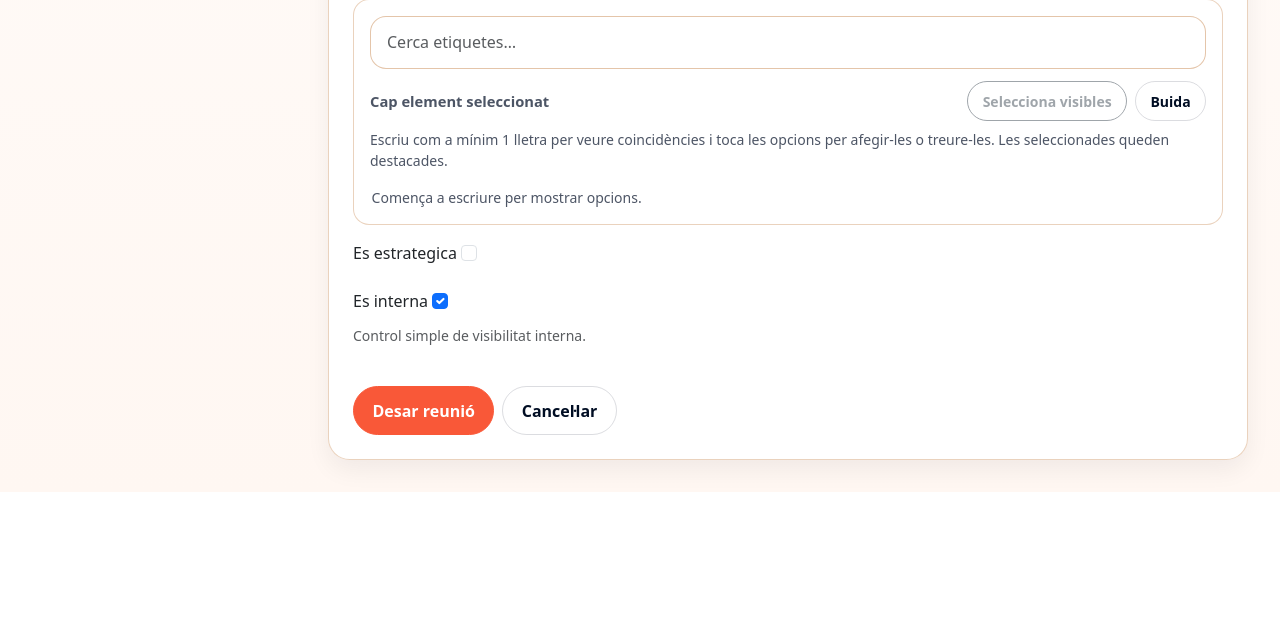
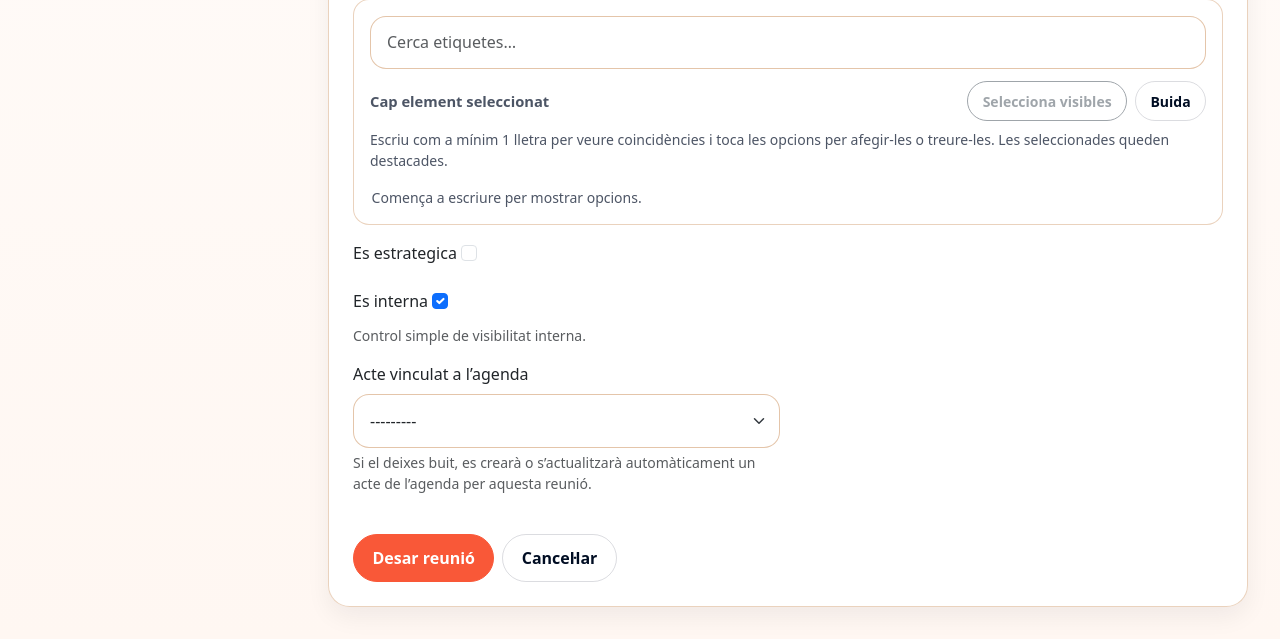
Before and after one commit to aitorivera11/crm-esquerrasantfeliu, a Django app: page /reunions/nova/ in a window 1280 px wide. Shown: the part 1872-2511 px from the top of the page. Before the commit the page ends 2364 px from the top, so only its background shows below. Run offline with Django 5.2, Linux system fonts and the light colour scheme; the visitor is signed in with stand-in values (Sample User, id 1); data comes from the database, SQL or seed files in the repository; data that the repository does not hold is empty; some libraries are stand-ins or nearby versions.

Commit message:
Connect agenda acts with meetings

```diff
--- a/reunions/forms.py
+++ b/reunions/forms.py
@@ -2,6 +2,7 @@ from django import forms
 from django.core.exceptions import ValidationError
 from django.db import transaction
 
+from agenda.models import Acte, ActeTipus, SegmentVisibilitat
 from core.forms import SearchableSelectMultiple
 from entitats.models import Entitat
 from persones.models import Persona
@@ -17,7 +18,7 @@ class ReunioForm(StyledFormMixin, forms.ModelForm):
         fields = [
             'titol', 'tipus', 'estat', 'inici', 'fi', 'ubicacio', 'descripcio', 'objectiu',
             'area', 'convocada_per', 'moderada_per', 'assistents', 'persones_relacionades',
-            'entitats_relacionades', 'etiquetes', 'es_estrategica', 'es_interna',
+            'entitats_relacionades', 'etiquetes', 'es_estrategica', 'es_interna', 'acte_agenda',
         ]
         widgets = {
             'inici': forms.DateTimeInput(attrs={'type': 'datetime-local'}),
@@ -38,6 +39,65 @@ class ReunioForm(StyledFormMixin, forms.ModelForm):
         self.fields['persones_relacionades'].queryset = Persona.objects.order_by('nom')
         self.fields['entitats_relacionades'].queryset = Entitat.objects.order_by('nom')
         self.fields['area'].queryset = AreaCampanya.objects.filter(activa=True).order_by('ordre', 'nom')
+        self.fields['acte_agenda'].queryset = Acte.objects.filter(external_source='').order_by('-inici', 'titol')
+        self.fields['acte_agenda'].required = False
+        self.fields['acte_agenda'].label = 'Acte vinculat a l’agenda'
+        self.fields['acte_agenda'].help_text = 'Si el deixes buit, es crearà o s’actualitzarà automàticament un acte de l’agenda per aquesta reunió.'
+
+    def save(self, commit=True):
+        instance = super().save(commit=False)
+        if commit:
+            instance.save()
+            self.save_m2m()
+            self.sync_acte_agenda(instance)
+        return instance
+
+    def save_m2m(self):
+        super().save_m2m()
+        if self.instance.pk:
+            self.sync_acte_agenda(self.instance)
+
+    def sync_acte_agenda(self, reunio):
+        acte = reunio.acte_agenda
+        creating = acte is None
+        if creating:
+            acte = Acte(creador=reunio.convocada_per)
+
+        tipus_nom = reunio.get_tipus_display()
+        acte_tipus, _ = ActeTipus.objects.get_or_create(nom=tipus_nom, defaults={'ordre': 0, 'actiu': True})
+        acte.titol = reunio.titol
+        acte.tipus = acte_tipus
+        acte.descripcio = reunio.descripcio or reunio.objectiu
+        acte.inici = reunio.inici
+        acte.fi = reunio.fi
+        acte.ubicacio = reunio.ubicacio
+        acte.estat = Acte.Estat.PUBLICAT if reunio.estat in {Reunio.Estat.CONVOCADA, Reunio.Estat.CELEBRADA, Reunio.Estat.TANCADA} else Acte.Estat.ESBORRANY
+        acte.es_important = reunio.es_estrategica
+        if not acte.creador_id:
+            acte.creador = reunio.convocada_per
+        acte.save()
+
+        if creating or reunio.acte_agenda_id != acte.pk:
+            reunio.acte_agenda = acte
+            reunio.save(update_fields=['acte_agenda', 'actualitzat_el'])
+
+        acte.persones_relacionades.set(reunio.persones_relacionades.all())
+        acte.entitats_relacionades.set(reunio.entitats_relacionades.all())
+
+        if reunio.es_interna:
+            coordinacio_segment, _ = SegmentVisibilitat.objects.get_or_create(
+                ambit=SegmentVisibilitat.Ambit.ROL,
+                codi=Usuari.Rol.COORDINACIO,
+                defaults={'etiqueta': 'Coordinació'},
+            )
+            acte.visible_per.set([coordinacio_segment])
+            acte.assistencia_permesa_per.set([coordinacio_segment])
+        elif creating:
+            acte.visible_per.clear()
+            acte.assistencia_permesa_per.clear()
+
+        confirmats_ids = reunio.acte_agenda.participants.filter(intencio='HI_ANIRE').values_list('usuari_id', flat=True) if reunio.acte_agenda_id else []
+        reunio.assistents.add(*list(confirmats_ids))
 
 
 class PuntOrdreDiaForm(StyledFormMixin, forms.ModelForm):
--- a/reunions/models.py
+++ b/reunions/models.py
@@ -97,6 +97,13 @@ class Reunio(TimeStampedModel):
         EtiquetaReunioTasques,
         blank=True,
         related_name='reunions',
+    )
+    acte_agenda = models.OneToOneField(
+        'agenda.Acte',
+        on_delete=models.SET_NULL,
+        null=True,
+        blank=True,
+        related_name='reunio_relacionada',
     )
 
     class Meta:
--- a/reunions/views.py
+++ b/reunions/views.py
@@ -67,7 +67,7 @@ class ReunioDetailView(ReunionsBaseMixin, DetailView):
     context_object_name = 'reunio'
 
     def get_queryset(self):
-        return Reunio.objects.select_related('convocada_per', 'moderada_per', 'area').prefetch_related(
+        return Reunio.objects.select_related('convocada_per', 'moderada_per', 'area', 'acte_agenda', 'acte_agenda__tipus').prefetch_related(
             'assistents', 'etiquetes', 'persones_relacionades', 'entitats_relacionades',
             'punts_ordre_dia__responsable', 'relacions_tasca__tasca__responsable', 'relacions_tasca__punt_ordre_dia',
             'acta__punts__punt_ordre_origen', 'acta__punts__tasques_generades__responsable',
@@ -77,6 +77,15 @@ class ReunioDetailView(ReunionsBaseMixin, DetailView):
         context = super().get_context_data(**kwargs)
         reunio = context['reunio']
         acta = getattr(reunio, 'acta', None)
+        agenda_acte = reunio.acte_agenda
+        agenda_confirmats = []
+        agenda_potser = []
+        agenda_no = []
+        if agenda_acte:
+            participants = list(agenda_acte.participants.select_related('usuari'))
+            agenda_confirmats = [p for p in participants if p.intencio == 'HI_ANIRE']
+            agenda_potser = [p for p in participants if p.intencio == 'POTSER']
+            agenda_no = [p for p in participants if p.intencio == 'NO_HI_ANIRE']
         context.update({
             'punt_form': PuntOrdreDiaForm(),
             'acta_form': ActaForm(instance=acta, reunio=reunio) if acta else ActaForm(reunio=reunio, initial={'redactada_per': self.request.user}),
@@ -84,6 +93,10 @@ class ReunioDetailView(ReunionsBaseMixin, DetailView):
             'tasques_relacionades': Tasca.objects.filter(relacions_reunio__reunio=reunio).select_related('responsable').distinct(),
             'tasques_obertes': Tasca.objects.filter(relacions_reunio__reunio=reunio, estat__in=[Tasca.Estat.PENDENT, Tasca.Estat.EN_CURS, Tasca.Estat.BLOQUEJADA]).select_related('responsable').distinct(),
             'acta': acta,
+            'agenda_acte': agenda_acte,
+            'agenda_confirmats': agenda_confirmats,
+            'agenda_potser': agenda_potser,
+            'agenda_no': agenda_no,
         })
         return context
 
```
Also changed, not shown: agenda/tests.py (+68 -0 lines), agenda/views.py (+8 -1 lines), reunions/tests.py (added, +58 -0 lines), templates/agenda/acte_detail.html (+7 -0 lines), templates/reunions/reunio_detail.html (+13 -4 lines), reunions/migrations/0002_reunio_acte_agenda.py (added).
